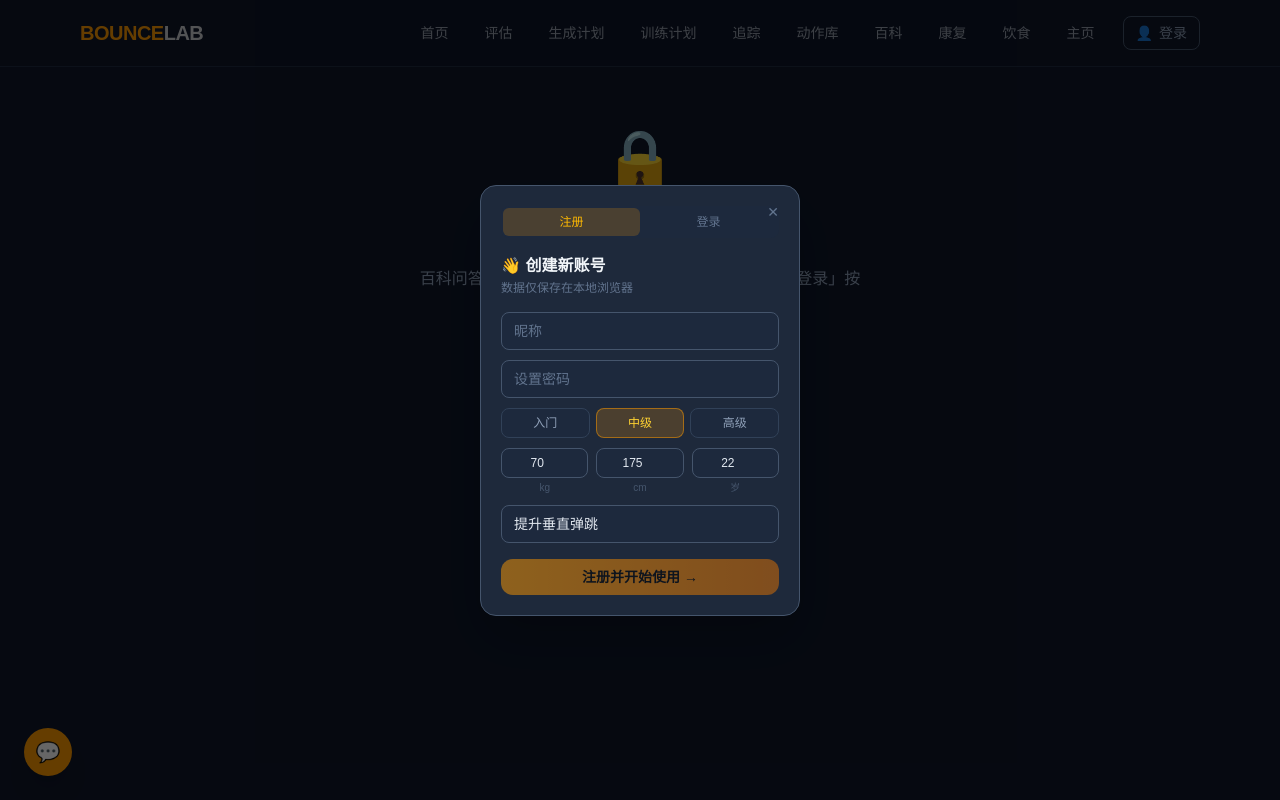
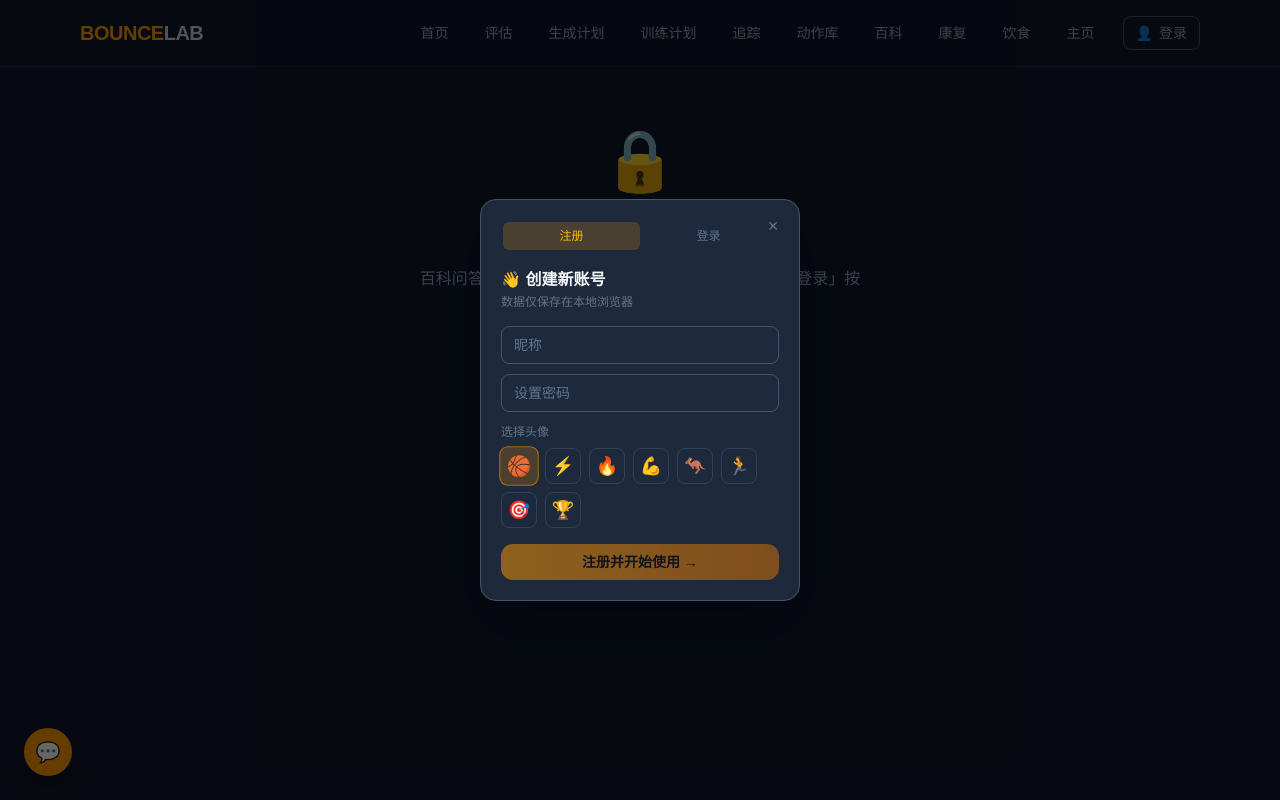
Before and after one commit to hfzr728/bounce-lab, a Next.js app: page /qa in a window 1280 px wide. Both pictures are taken after a click on the button "👤 登录". Shown: the top 800 px of the page. Built offline with nearby package versions, Linux system fonts and the light colour scheme.

Commit message:
fix: 安全修复 + 简化登录表单

```diff
--- a/app/api/rehab/route.ts
+++ b/app/api/rehab/route.ts
@@ -4,7 +4,7 @@
 import { NextRequest } from "next/server";
 import { searchKnowledgeBase } from "@/lib/knowledge-base";
 
-const DEEPSEEK_API_KEY = process.env.DEEPSEEK_API_KEY || "sk-33702c2b309c4995bac973e825c43f18";
+const DEEPSEEK_API_KEY = process.env.DEEPSEEK_API_KEY || "";
 const DEEPSEEK_BASE_URL = "https://api.deepseek.com/v1";
 
 const INJURY_INFO: Record<string, { name: string; keywords: string }> = {
--- a/app/assessment/basic/step/[step]/StepClient.tsx
+++ b/app/assessment/basic/step/[step]/StepClient.tsx
@@ -1,4 +1,3 @@
-"use client";
 "use client";
 // 基础版问卷步骤页
 
--- a/app/assessment/standard/step/[step]/StepClient.tsx
+++ b/app/assessment/standard/step/[step]/StepClient.tsx
@@ -1,4 +1,3 @@
-"use client";
 "use client";
 
 // 国际标准版问卷步骤页 — /assessment/standard/step/[step]
--- a/app/assessment/step/[step]/StepClient.tsx
+++ b/app/assessment/step/[step]/StepClient.tsx
@@ -1,4 +1,3 @@
-"use client";
 "use client";
 
 // 问卷步骤页 — 动态路由 /assessment/step/[step]
--- a/cloudbaserc.json
+++ b/cloudbaserc.json
@@ -9,7 +9,7 @@
       "runtime": "Nodejs20.19",
       "handler": "index.main",
       "envVariables": {
-        "DEEPSEEK_API_KEY": "sk-33702c2b309c4995bac973e825c43f18"
+        "DEEPSEEK_API_KEY": "{{DEEPSEEK_API_KEY}}"
       }
     }
   ]
--- a/components/user/user-button.tsx
+++ b/components/user/user-button.tsx
@@ -2,50 +2,39 @@
 // 用户按钮 — 显示在导航栏右侧
 import { useState } from "react";
 import { createPortal } from "react-dom";
-import { useUser, LEVEL_LABELS, type UserProfile } from "@/lib/user/context";
+import { useUser } from "@/lib/user/context";
 
 export function UserButton() {
-  const { user, isLoggedIn, login, logout, findUser } = useUser();
+  const { user, isLoggedIn, login, logout, findUser, verifyUser } = useUser();
   const [showModal, setShowModal] = useState(false);
   const [mode, setMode] = useState<"register" | "login">("register");
   const [error, setError] = useState("");
-  const [form, setForm] = useState<Partial<UserProfile>>({
-    name: "",
-    password: "",
-    avatar: "🏀",
-    level: "intermediate",
-    weight: 70,
-    height: 175,
-    age: 22,
-    goal: "提升垂直弹跳",
-  });
+  const [name, setName] = useState("");
+  const [password, setPassword] = useState("");
+  const [avatar, setAvatar] = useState("🏀");
 
   const AVATARS = ["🏀", "⚡", "🔥", "💪", "🦘", "🏃", "🎯", "🏆"];
 
-  const handleRegister = () => {
-    if (!form.name?.trim() || !form.password?.trim()) return;
-    // 检查用户是否已存在
-    const existing = findUser(form.name.trim());
+  const handleRegister = async () => {
+    const trimmedName = name.trim();
+    const trimmedPwd = password.trim();
+    if (!trimmedName || !trimmedPwd) return;
+    const existing = findUser(trimmedName);
     if (existing) { setError("该昵称已注册，请切换到登录"); return; }
-    login({ ...form, name: form.name.trim(), password: form.password.trim() });
+    await login({ name: trimmedName, password: trimmedPwd, avatar });
     setShowModal(false);
     setError("");
   };
 
-  const handleLogin = () => {
-    if (!form.name?.trim() || !form.password?.trim()) return;
-    const existing = findUser(form.name.trim());
+  const handleLogin = async () => {
+    const trimmedName = name.trim();
+    const trimmedPwd = password.trim();
+    if (!trimmedName || !trimmedPwd) return;
+    const existing = findUser(trimmedName);
     if (!existing) { setError("该用户不存在，请先注册"); return; }
-    if (existing.password !== form.password.trim()) { setError("密码错误"); return; }
-    // 登录成功，加载用户数据
-    login({
-      name: form.name.trim(),
-      password: form.password.trim(),
-      avatar: existing.avatar,
-      level: "intermediate",
-      weight: 70, height: 175, age: 22,
-      goal: "提升垂直弹跳",
-    });
+    const valid = await verifyUser(trimmedName, trimmedPwd);
+    if (!valid) { setError("密码错误"); return; }
+    await login({ name: trimmedName, password: trimmedPwd, avatar: existing.avatar });
     setShowModal(false);
     setError("");
   };
@@ -76,53 +65,29 @@ export function UserButton() {
               {error && <p className="text-xs text-red-400 mb-3 bg-red-500/10 px-3 py-2 rounded-lg">{error}</p>}
 
               <div className="mb-2.5">
-                <input type="text" value={form.name || ""} onChange={e => setForm(f => ({ ...f, name: e.target.value }))}
+                <input type="text" value={name} onChange={e => setName(e.target.value)}
                   placeholder="昵称" className="w-full px-3 py-2 bg-slate-800 border border-slate-600 rounded-lg text-sm text-slate-200 placeholder-slate-500 outline-none focus:border-amber-500/50" />
               </div>
-              <div className="mb-2.5">
-                <input type="password" value={form.password || ""} onChange={e => setForm(f => ({ ...f, password: e.target.value }))}
+              <div className="mb-3">
+                <input type="password" value={password} onChange={e => setPassword(e.target.value)}
                   placeholder={mode === "register" ? "设置密码" : "输入密码"}
                   className="w-full px-3 py-2 bg-slate-800 border border-slate-600 rounded-lg text-sm text-slate-200 placeholder-slate-500 outline-none focus:border-amber-500/50" />
               </div>
 
-              {/* Level */}
-              <div className="mb-2.5">
-                <div className="flex gap-1.5">
-                  {(Object.entries(LEVEL_LABELS) as [string, string][]).map(([key, label]) => (
-                    <button key={key} onClick={() => setForm(f => ({ ...f, level: key as UserProfile["level"] }))}
-                      className={`flex-1 py-1.5 text-xs rounded-lg transition-all ${
-                        form.level === key ? "bg-amber-500/20 text-amber-300 border border-amber-500/50" : "bg-slate-800 text-slate-400 border border-slate-700 hover:border-slate-500"
-                      }`}>{label}</button>
-                  ))}
+              {/* 头像选择（仅注册时显示） */}
+              {mode === "register" && (
+                <div className="mb-4">
+                  <p className="text-xs text-slate-500 mb-2">选择头像</p>
+                  <div className="flex gap-2 flex-wrap">
+                    {AVATARS.map(a => (
+                      <button key={a} onClick={() => setAvatar(a)}
+                        className={`w-9 h-9 text-lg rounded-lg transition-all ${avatar === a ? "bg-amber-500/20 border border-amber-500/50 scale-110" : "bg-slate-800 border border-slate-700 hover:border-slate-500"}`}>{a}</button>
+                    ))}
+                  </div>
                 </div>
-              </div>
+              )}
 
-              {/* Stats row */}
-              <div className="grid grid-cols-3 gap-2 mb-2.5">
-                <div>
-                  <input type="number" value={form.weight || ""} onChange={e => { const v = parseInt(e.target.value); setForm(f => ({ ...f, weight: isNaN(v) ? 0 : v })); }}
-                    placeholder="体重" className="w-full px-2 py-1.5 bg-slate-800 border border-slate-600 rounded-lg text-xs text-slate-200 text-center outline-none focus:border-amber-500/50" />
-                  <p className="text-[10px] text-slate-600 text-center mt-0.5">kg</p>
-                </div>
-                <div>
-                  <input type="number" value={form.height || ""} onChange={e => { const v = parseInt(e.target.value); setForm(f => ({ ...f, height: isNaN(v) ? 0 : v })); }}
-                    placeholder="身高" className="w-full px-2 py-1.5 bg-slate-800 border border-slate-600 rounded-lg text-xs text-slate-200 text-center outline-none focus:border-amber-500/50" />
-                  <p className="text-[10px] text-slate-600 text-center mt-0.5">cm</p>
-                </div>
-                <div>
-                  <input type="number" value={form.age || ""} onChange={e => { const v = parseInt(e.target.value); setForm(f => ({ ...f, age: isNaN(v) ? 0 : v })); }}
-                    placeholder="年龄" className="w-full px-2 py-1.5 bg-slate-800 border border-slate-600 rounded-lg text-xs text-slate-200 text-center outline-none focus:border-amber-500/50" />
-                  <p className="text-[10px] text-slate-600 text-center mt-0.5">岁</p>
-                </div>
-              </div>
-
-              {/* Goal */}
-              <div className="mb-4">
-                <input type="text" value={form.goal || ""} onChange={e => setForm(f => ({ ...f, goal: e.target.value }))}
-                  placeholder="训练目标，如：扣篮" className="w-full px-3 py-2 bg-slate-800 border border-slate-600 rounded-lg text-sm text-slate-200 placeholder-slate-500 outline-none focus:border-amber-500/50" />
-              </div>
-
-              <button onClick={mode === "register" ? handleRegister : handleLogin} disabled={!form.name?.trim() || !form.password?.trim()}
+              <button onClick={mode === "register" ? handleRegister : handleLogin} disabled={!name.trim() || !password.trim()}
                 className="w-full py-2 bg-gradient-to-r from-amber-500 to-amber-600 text-black font-bold rounded-xl text-sm transition-all hover:from-amber-400 hover:to-amber-500 disabled:opacity-50 disabled:cursor-not-allowed">
                 {mode === "register" ? "注册并开始使用 →" : "登录 →"}
               </button>
--- /dev/null
+++ b/lib/crypto.ts
@@ -0,0 +1,50 @@
+// ============================================================
+// 客户端密码哈希 — 使用 Web Crypto API (SHA-256)
+// 比明文存储安全，避免 XSS 直接泄露原始密码
+// ============================================================
+
+/**
+ * 生成随机盐值 (hex 格式)
+ */
+function generateSalt(): string {
+  const array = new Uint8Array(16);
+  crypto.getRandomValues(array);
+  return Array.from(array, (b) => b.toString(16).padStart(2, "0")).join("");
+}
+
+/**
+ * 对密码进行 SHA-256 哈希 + 盐值
+ * 返回格式: "salt:hash"
+ */
+export async function hashPassword(password: string): Promise<string> {
+  const salt = generateSalt();
+  const encoder = new TextEncoder();
+  const data = encoder.encode(salt + password);
+  const hashBuffer = await crypto.subtle.digest("SHA-256", data);
+  const hashHex = Array.from(new Uint8Array(hashBuffer))
+    .map((b) => b.toString(16).padStart(2, "0"))
+    .join("");
+  return `${salt}:${hashHex}`;
+}
+
+/**
+ * 验证密码是否匹配已存储的哈希
+ * @param password 明文密码
+ * @param stored   "salt:hash" 格式的已存储哈希
+ */
+export async function verifyPassword(
+  password: string,
+  stored: string
+): Promise<boolean> {
+  const [salt, originalHash] = stored.split(":");
+  if (!salt || !originalHash) return false;
+
+  const encoder = new TextEncoder();
+  const data = encoder.encode(salt + password);
+  const hashBuffer = await crypto.subtle.digest("SHA-256", data);
+  const hashHex = Array.from(new Uint8Array(hashBuffer))
+    .map((b) => b.toString(16).padStart(2, "0"))
+    .join("");
+
+  return hashHex === originalHash;
+}
--- a/lib/user/context.tsx
+++ b/lib/user/context.tsx
@@ -1,9 +1,12 @@
 "use client";
 // 用户系统 — localStorage 持久化，无需后端
+// 密码使用 SHA-256 + 随机盐哈希存储，不存明文
 import { createContext, useContext, useState, useEffect, useCallback, type ReactNode } from "react";
+import { hashPassword, verifyPassword } from "@/lib/crypto";
 
 export interface UserProfile {
   name: string;
+  /** 当前会话中的明文密码（仅内存，不持久化到 localStorage） */
   password: string;
   avatar: string;
   level: "beginner" | "intermediate" | "advanced";
@@ -14,14 +17,26 @@ export interface UserProfile {
   joinedAt: string;
 }
 
+/** 存储在 USERS_KEY 中的用户记录（密码为哈希值） */
+interface StoredUser {
+  passwordHash: string;
+  avatar: string;
+  level: string;
+  joinedAt: string;
+}
+
 interface UserContextType {
   user: UserProfile | null;
   isLoggedIn: boolean;
-  login: (profile: Partial<UserProfile>) => void;
+  /** 注册/登录（内部自动哈希密码） */
+  login: (profile: Partial<UserProfile>) => Promise<void>;
   logout: () => void;
   updateProfile: (updates: Partial<UserProfile>) => void;
   getUserDataKey: () => string;
-  findUser: (name: string) => { password: string; avatar: string } | null;
+  /** 查找用户是否存在（不返回密码） */
+  findUser: (name: string) => { avatar: string } | null;
+  /** 验证用户密码是否正确 */
+  verifyUser: (name: string, password: string) => Promise<boolean>;
 }
 
 const STORAGE_KEY = "bouncelab_user";
@@ -48,11 +63,12 @@ const LEVEL_LABELS: Record<string, string> = {
 const UserContext = createContext<UserContextType>({
   user: null,
   isLoggedIn: false,
-  login: () => {},
+  login: async () => {},
   logout: () => {},
   updateProfile: () => {},
   getUserDataKey: () => "",
   findUser: () => null,
+  verifyUser: async () => false,
 });
 
 export function UserProvider({ children }: { children: ReactNode }) {
@@ -81,22 +97,30 @@ export function UserProvider({ children }: { children: ReactNode }) {
     }
   }, [user, mounted]);
 
-  const login = useCallback((profile: Partial<UserProfile>) => {
+  const login = useCallback(async (profile: Partial<UserProfile>) => {
+    const plainPassword = profile.password || "";
+    const passwordHash = plainPassword ? await hashPassword(plainPassword) : "";
+
     const newUser: UserProfile = {
       ...DEFAULT_USER,
       ...profile,
       joinedAt: new Date().toISOString(),
     };
-    // 保存到用户列表
+    // 保存到用户列表（密码以哈希存储）
     try {
-      const users = JSON.parse(localStorage.getItem(USERS_KEY) || "{}");
-      users[newUser.name] = { password: newUser.password, avatar: newUser.avatar, level: newUser.level, joinedAt: newUser.joinedAt };
+      const users: Record<string, StoredUser> = JSON.parse(localStorage.getItem(USERS_KEY) || "{}");
+      users[newUser.name] = {
+        passwordHash,
+        avatar: newUser.avatar,
+        level: newUser.level,
+        joinedAt: newUser.joinedAt,
+      };
       localStorage.setItem(USERS_KEY, JSON.stringify(users));
     } catch {}
-    // 移除密码后才存 session
+    // 会话中保留明文密码（仅内存），不写 localStorage
+    setUser(newUser);
     const { password: _, ...sessionUser } = newUser;
-    setUser(newUser);
-    localStorage.setItem(STORAGE_KEY, JSON.stringify(sessionUser));
+    localStorage.setItem(STORAGE_KEY, JSON.stringify({ ...sessionUser, _pwHash: passwordHash }));
   }, []);
 
   const logout = useCallback(() => {
@@ -109,18 +133,35 @@ export function UserProvider({ children }: { children: ReactNode }) {
 
   const getUserDataKey = useCallback(() => {
     if (!user) return "";
-    return `bouncelab_${user.name}_${user.password}_`;
+    // 使用用户名 + 密码哈希后 8 位作为稳定标识
+    try {
+      const session = JSON.parse(localStorage.getItem(STORAGE_KEY) || "{}");
+      const hash = session._pwHash || "";
+      return `bouncelab_${user.name}_${hash.slice(-8)}_`;
+    } catch {
+      return `bouncelab_${user.name}_`;
+    }
   }, [user]);
 
   const findUser = useCallback((name: string) => {
     try {
-      const users = JSON.parse(localStorage.getItem(USERS_KEY) || "{}");
-      return users[name] || null;
+      const users: Record<string, StoredUser> = JSON.parse(localStorage.getItem(USERS_KEY) || "{}");
+      const u = users[name];
+      return u ? { avatar: u.avatar } : null;
     } catch { return null; }
   }, []);
 
+  const verifyUser = useCallback(async (name: string, password: string): Promise<boolean> => {
+    try {
+      const users: Record<string, StoredUser> = JSON.parse(localStorage.getItem(USERS_KEY) || "{}");
+      const u = users[name];
+      if (!u || !u.passwordHash) return false;
+      return await verifyPassword(password, u.passwordHash);
+    } catch { return false; }
+  }, []);
+
   return (
-    <UserContext.Provider value={{ user, isLoggedIn: !!user, login, logout, updateProfile, getUserDataKey, findUser }}>
+    <UserContext.Provider value={{ user, isLoggedIn: !!user, login, logout, updateProfile, getUserDataKey, findUser, verifyUser }}>
       {children}
     </UserContext.Provider>
   );
```
Also changed, not shown: 1 other file (tests, documents, lock files or other folders).
